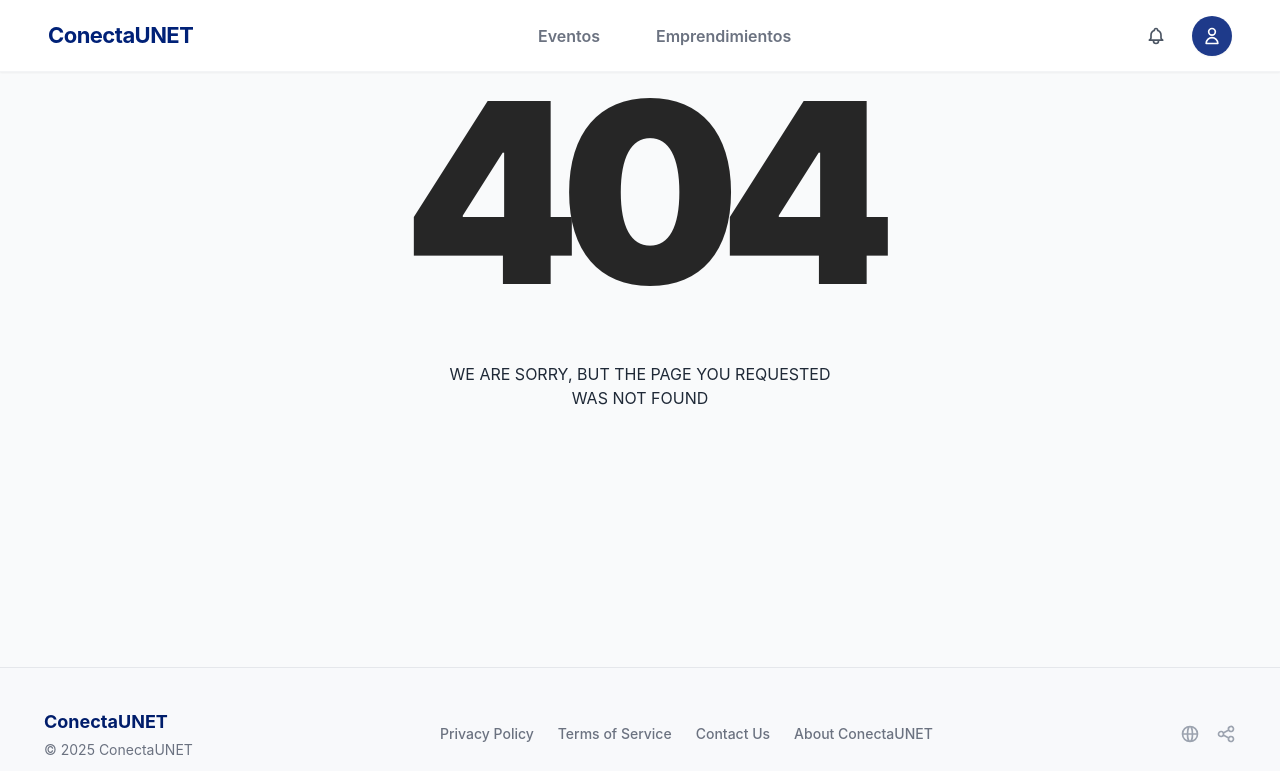
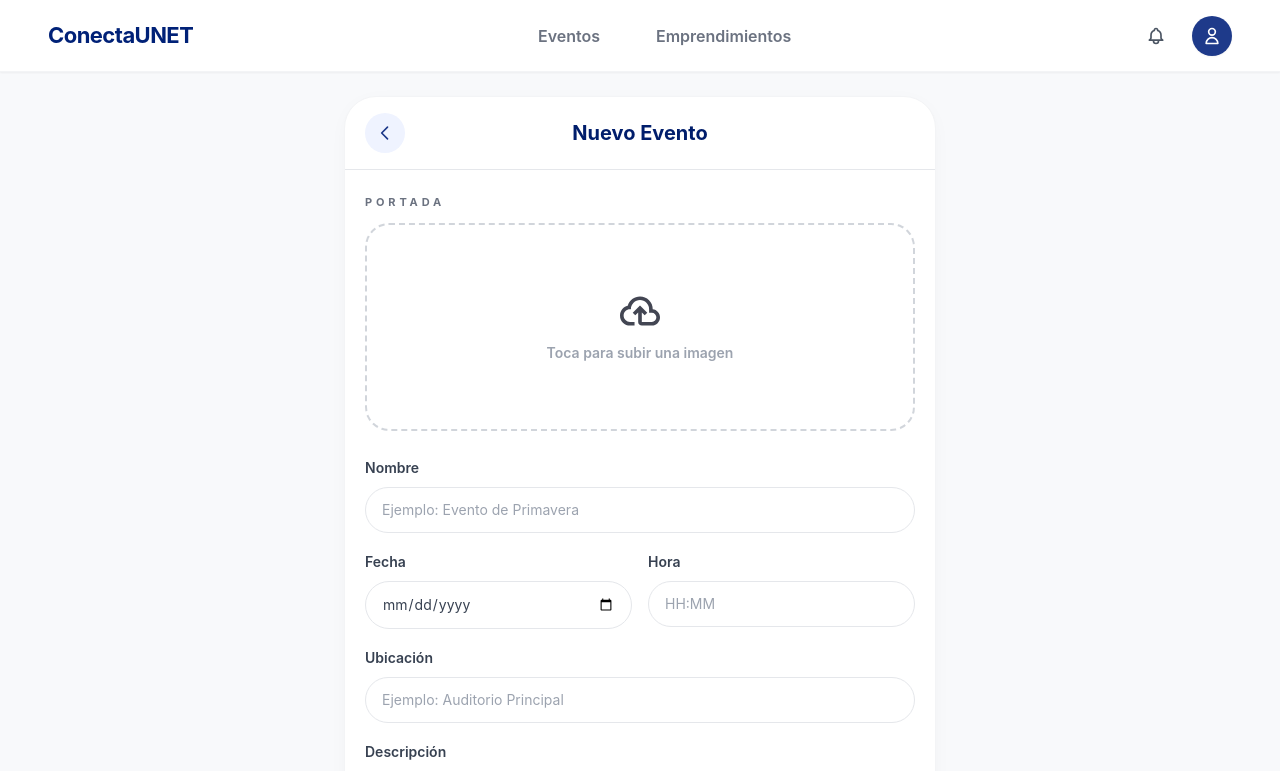
Before and after one commit to Angeliux2005/ConectaUNET, a Vue app in the folder frontend/: page /nuevo-evento in a window 1280 px wide. Shown: the top 771 px of the page. Built offline with nearby package versions, Linux system fonts and the light colour scheme.

Commit message:
Add NuevoEvento view and update routing for event creation

```diff
--- a/frontend/src/router.js
+++ b/frontend/src/router.js
@@ -12,6 +12,7 @@ import DetallesEmprendimientoInformacion from './views/detalles-emprendimiento-i
 import Emprendimientos from './views/emprendimientos.vue'
 import Publicacion from './views/publicacion.vue'
 import Buscar from './views/Buscar.vue'
+import NuevoEvento from './views/nuevo-evento.vue'
 import Privacidad from './views/privacidad.vue'
 import Terminos from './views/terminos.vue'
 import Contacto from './views/contacto.vue'
@@ -36,6 +37,7 @@ const routes = [
   { name: 'Emprendimientos', path: '/emprendimientos', component: Emprendimientos },
   { name: 'Publicacion', path: '/publicacion', component: Publicacion },
   { name: 'Buscar', path: '/buscar', component: Buscar },
+  { name: 'NuevoEvento', path: '/nuevo-evento', component: NuevoEvento },
   { name: 'Notificaciones', path: '/notificaciones', component: Notificaciones },
   { name: '404 - Not Found', path: '/:pathMatch(.*)*', component: NotFound }
 ]
--- /dev/null
+++ b/frontend/src/views/nuevo-evento.vue
@@ -0,0 +1,85 @@
+<template>
+  <div class="min-h-screen bg-[#F8F9FB] flex flex-col font-sans w-full overflow-hidden">
+    <AppHeader />
+
+    <main class="flex-grow w-full max-w-[640px] mx-auto px-4 sm:px-6 mt-[72px] pb-24 pt-6">
+      <div class="bg-white rounded-[32px] border border-gray-100 shadow-[0_4px_24px_-8px_rgba(0,0,0,0.06)] overflow-hidden">
+
+        <div class="flex items-center justify-between px-5 py-4 border-b border-gray-200">
+          <button @click="$router.back()" class="inline-flex items-center justify-center w-10 h-10 rounded-full bg-[#EFF3FF] text-[#1e3a8a] hover:bg-[#d9e2ff] transition-colors">
+            <svg class="w-5 h-5" fill="none" stroke="currentColor" viewBox="0 0 24 24"><path stroke-linecap="round" stroke-linejoin="round" stroke-width="2" d="M15 19l-7-7 7-7"/></svg>
+          </button>
+          <h1 class="text-[18px] sm:text-[20px] font-bold text-[#001D6B]">Nuevo Evento</h1>
+          <div class="w-10 h-10" />
+        </div>
+
+        <div class="space-y-6 px-5 py-6">
+          <div class="space-y-3">
+              <div>
+                <p class="text-[11px] font-bold uppercase tracking-[0.35em] text-gray-500">Portada</p>
+              </div>
+              <label class="group block rounded-[24px] border-2 border-dashed border-gray-300 bg-white h-52 flex flex-col items-center justify-center text-center text-gray-400 hover:border-[#1e3a8a] hover:text-[#1e3a8a] transition-colors cursor-pointer">
+                <svg class="w-10 h-10 mb-3" width="33" height="24" viewBox="0 0 33 24" fill="none" xmlns="http://www.w3.org/2000/svg">
+                  <path d="M8.25 24C5.975 24 4.03125 23.2125 2.41875 21.6375C0.80625 20.0625 0 18.1375 0 15.8625C0 13.9125 0.5875 12.175 1.7625 10.65C2.9375 9.125 4.475 8.15 6.375 7.725C7 5.425 8.25 3.5625 10.125 2.1375C12 0.7125 14.125 0 16.5 0C19.425 0 21.9062 1.01875 23.9438 3.05625C25.9813 5.09375 27 7.575 27 10.5C28.725 10.7 30.1562 11.4437 31.2938 12.7312C32.4313 14.0188 33 15.525 33 17.25C33 19.125 32.3438 20.7188 31.0312 22.0312C29.7188 23.3438 28.125 24 26.25 24H18C17.175 24 16.4688 23.7062 15.8813 23.1187C15.2938 22.5312 15 21.825 15 21V13.275L12.6 15.6L10.5 13.5L16.5 7.5L22.5 13.5L20.4 15.6L18 13.275V21H26.25C27.3 21 28.1875 20.6375 28.9125 19.9125C29.6375 19.1875 30 18.3 30 17.25C30 16.2 29.6375 15.3125 28.9125 14.5875C28.1875 13.8625 27.3 13.5 26.25 13.5H24V10.5C24 8.425 23.2687 6.65625 21.8062 5.19375C20.3438 3.73125 18.575 3 16.5 3C14.425 3 12.6562 3.73125 11.1938 5.19375C9.73125 6.65625 9 8.425 9 10.5H8.25C6.8 10.5 5.5625 11.0125 4.5375 12.0375C3.5125 13.0625 3 14.3 3 15.75C3 17.2 3.5125 18.4375 4.5375 19.4625C5.5625 20.4875 6.8 21 8.25 21H12V24H8.25Z" fill="#434653"/>
+                </svg>
+                <span class="text-sm font-semibold">Toca para subir una imagen</span>
+              </label>
+            </div>
+
+            <div class="space-y-4">
+              <label class="block">
+                <span class="text-sm font-semibold text-gray-700">Nombre</span>
+                <input v-model="form.nombre" type="text" placeholder="Ejemplo: Evento de Primavera" class="mt-2 w-full rounded-[24px] border border-gray-200 bg-white px-4 py-3 text-sm text-gray-700 focus:border-[#1e3a8a] focus:ring-2 focus:ring-[#1e3a8a]/20 outline-none transition-all" />
+              </label>
+
+              <div class="grid grid-cols-2 gap-4">
+                <label class="block">
+                  <span class="text-sm font-semibold text-gray-700">Fecha</span>
+                  <input v-model="form.fecha" type="date" class="mt-2 w-full rounded-[24px] border border-gray-200 bg-white px-4 py-3 text-sm text-gray-700 focus:border-[#1e3a8a] focus:ring-2 focus:ring-[#1e3a8a]/20 outline-none transition-all" />
+                </label>
+                <label class="block">
+                  <span class="text-sm font-semibold text-gray-700">Hora</span>
+                  <input v-model="form.hora" type="text" inputmode="numeric" placeholder="HH:MM" class="mt-2 w-full rounded-[24px] border border-gray-200 bg-white px-4 py-3 text-sm text-gray-700 focus:border-[#1e3a8a] focus:ring-2 focus:ring-[#1e3a8a]/20 outline-none transition-all" />
+                </label>
+              </div>
+
+            <label class="block">
+              <span class="text-sm font-semibold text-gray-700">Ubicación</span>
+              <input v-model="form.ubicacion" type="text" placeholder="Ejemplo: Auditorio Principal" class="mt-2 w-full rounded-[24px] border border-gray-200 bg-white px-4 py-3 text-sm text-gray-700 focus:border-[#1e3a8a] focus:ring-2 focus:ring-[#1e3a8a]/20 outline-none transition-all" />
+            </label>
+
+            <label class="block">
+              <span class="text-sm font-semibold text-gray-700">Descripción</span>
+              <textarea v-model="form.descripcion" rows="5" placeholder="Describe brevemente el evento" class="mt-2 w-full rounded-[24px] border border-gray-200 bg-white px-4 py-3 text-sm text-gray-700 focus:border-[#1e3a8a] focus:ring-2 focus:ring-[#1e3a8a]/20 outline-none transition-all"></textarea>
+            </label>
+          </div>
+
+          <button @click.prevent="createEvent" class="w-full bg-[#1e3a8a] hover:bg-[#152a6b] text-white font-bold py-4 rounded-[24px] shadow-md transition-colors text-base">Crear</button>
+        </div>
+      </div>
+    </main>
+
+    <BottomNav />
+  </div>
+</template>
+
+<script setup>
+import { reactive } from 'vue'
+import AppHeader from '../components/AppHeader.vue'
+import BottomNav from '../components/BottomNav.vue'
+
+const form = reactive({
+  nombre: '',
+  fecha: '',
+  hora: '',
+  ubicacion: '',
+  descripcion: ''
+})
+
+function createEvent() {
+  console.log('Crear evento', { ...form })
+}
+</script>
+
+<style scoped>
+</style>
```
